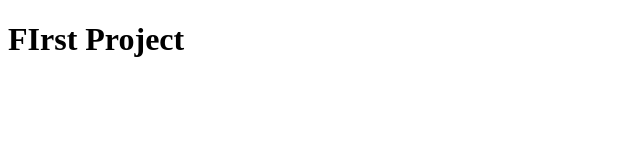
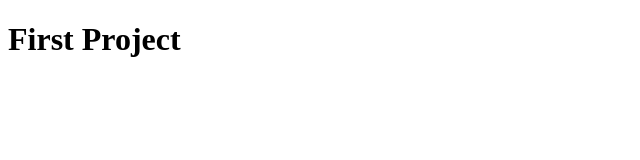
Before and after one commit to vusalhajiyev/project-m1, a plain HTML site: page index.html in a window 1280 px wide. Shown: the full height of the page, 0-640 px from the left. Drawn offline with Linux system fonts and the light colour scheme.

Commit message:
Second changes

```diff
--- a/index.html
+++ b/index.html
@@ -7,6 +7,6 @@
     <title>Our first Project</title>
 </head>
 <body>
-    <h1>FIrst Project</h1>
+    <h1>First Project</h1>
 </body>
 </html>
```
